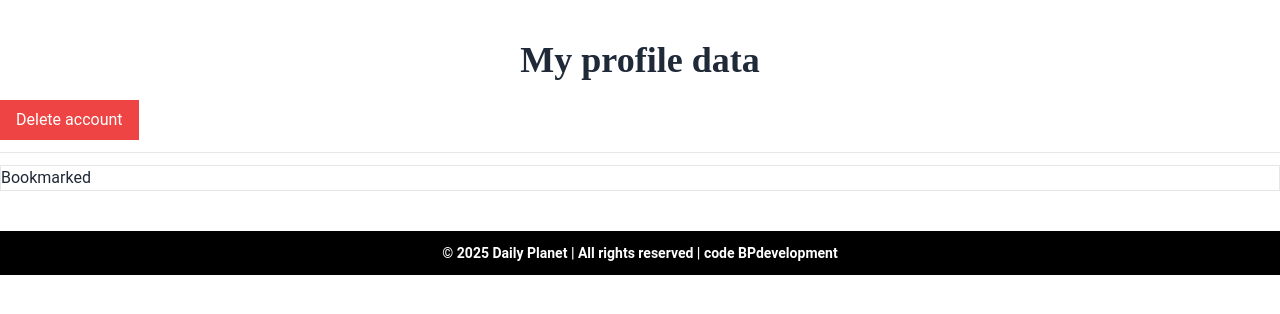
After one commit to bojan-ski/php-daily-planet, a PHP site: template App/views/readerUser/profile.view.php in a window 1280 px wide. The commit adds this page. Shown: the top 314 px of the page. Run offline with PHP 8.4, Linux system fonts and the light colour scheme; the template is opened without the code that fills it, so the values that code supplies are empty; a stand-in replaces the project's code that opens the database connection; style sheets or scripts are compiled from the project's sources.

Commit message:
Start work on the reader user. ReaderUserController created, deleteAccount method created, start work on the displayReaderProfilePage method. profile.view.php page in views/readerUser folder created

```diff
--- a/App/routes.php
+++ b/App/routes.php
@@ -18,6 +18,10 @@ $router->post('/sign_in/login', 'UserController', 'login');
 // auth - log out
 $router->post('/logout', 'UserController', 'logout');
 
+// ----- READER USER -----
+$router->get('/profile', 'ReaderUserController', 'displayReaderProfilePage');
+$router->delete('/profile', 'ReaderUserController', 'deleteAccount');
+
 // ----- AUTHOR USER -----
 $router->get('/my_active_articles', 'ManageArticlesController', 'displayAuthorActiveArticlesPage');
 $router->get('/my_pending_articles', 'ManageArticlesController', 'displayAuthorPendingArticlesPage');
--- /dev/null
+++ b/App/views/readerUser/profile.view.php
@@ -0,0 +1,37 @@
+<?php loadPartial('head'); ?>
+<?php loadPartial('header'); ?>
+<?php loadPartial('navbar'); ?>
+
+<div class="profile-page container mx-auto">
+    <section class="profile-data mt-10 border-b pb-3 mb-3">
+        <h2 class="text-4xl font-bold text-center mb-5">
+            My profile data
+        </h2>
+
+        <div class="flex justify-between">
+            <?php if (isset($user)): ?>
+                <div>
+                    <p class="mb-1">
+                        <span class="font-semibold">Username:</span> <?= $user['name'] ?? '' ?>
+                    </p>
+                    <p class="mb-1">
+                        <span class="font-semibold">Email:</span> <?= $user['email'] ?? '' ?>
+                    </p>
+                </div>
+            <?php endif; ?>
+
+            <form method="POST">
+                <input type="hidden" name="_method" value="DELETE">
+                <button type="submit" class="block px-4 py-2 bg-red-500 hover:bg-red-600 text-white">
+                    Delete account
+                </button>
+            </form>
+        </div>
+    </section>
+
+    <section class="user-bookmarked-articles mb-10 border">
+        Bookmarked
+    </section>
+</div>
+
+<?php loadPartial('footer'); ?>
--- a/App/views/selectedArticle.view.php
+++ b/App/views/selectedArticle.view.php
@@ -3,13 +3,12 @@
 <?php loadPartial('navbar'); ?>
 
 <div class="selected-article-page container mx-auto">
-
     <div class="mt-10 mb-5 flex align-center justify-between">
         <a class="back-btn block px-4 py-2 bg-gray-500 hover:bg-gray-600 text-white">
             Back
         </a>
 
-        <?php loadPartial('selectedArticle/permissionOptions' , [
+        <?php loadPartial('selectedArticle/permissionOptions', [
             'selectedArticle' => $selectedArticle
         ]); ?>
     </div>
```
Also changed, not shown: App/controllers/ReaderUserController.php (added, +58 -0 lines).
